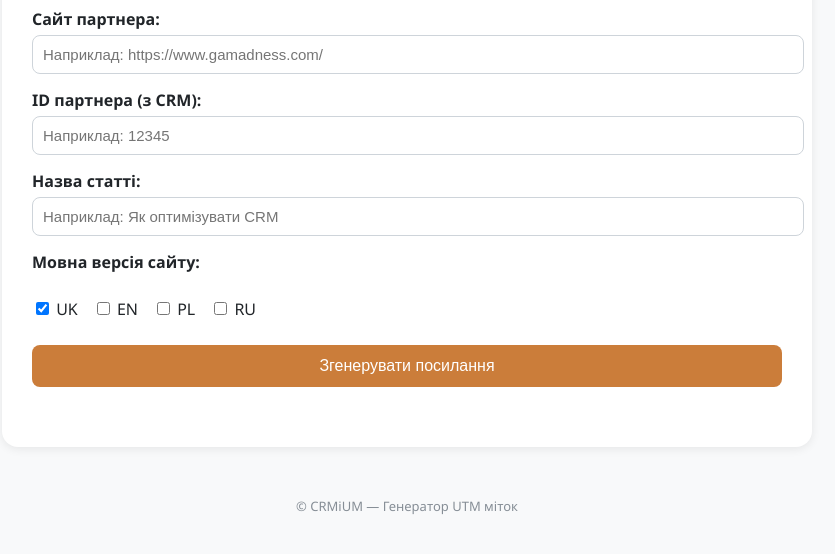
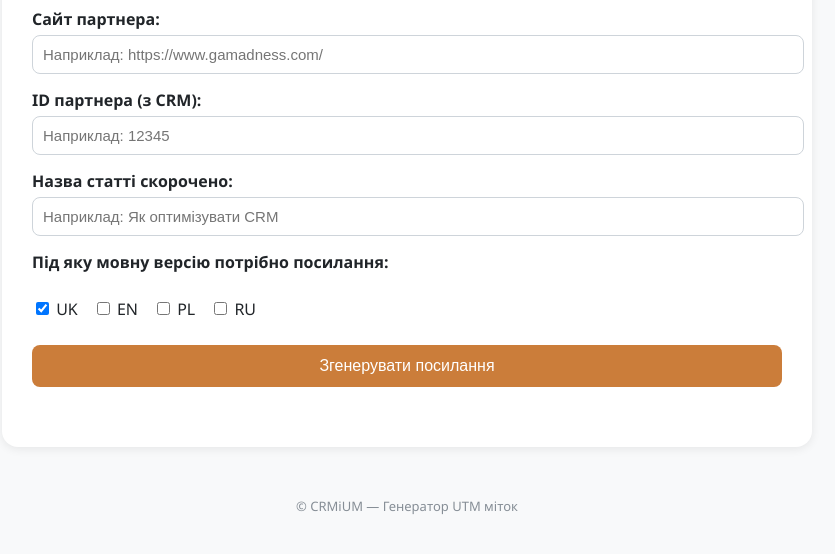
Before and after one commit to Aleksandr-sn/utm-crmium, a plain HTML site: page index.html in a window 1280 px wide. Shown: the part 236-790 px from the top of the page, without its empty margins (233-1068 px from the left). Drawn offline with Linux system fonts and the light colour scheme.

Commit message:
Update labels for article and language version

```diff
--- a/index.html
+++ b/index.html
@@ -121,10 +121,10 @@
     <label for="partnerId">ID партнера (з CRM):</label>
     <input type="number" id="partnerId" placeholder="Наприклад: 12345" />
 
-    <label for="article">Назва статті:</label>
+    <label for="article">Назва статті скорочено:</label>
     <input type="text" id="article" placeholder="Наприклад: Як оптимізувати CRM" />
 
-    <label>Мовна версія сайту:</label>
+    <label>Під яку мовну версію потрібно посилання:</label>
     <div class="checkboxes">
       <label><input type="checkbox" name="lang" value="uk" checked> UK</label>
       <label><input type="checkbox" name="lang" value="en"> EN</label>
```
